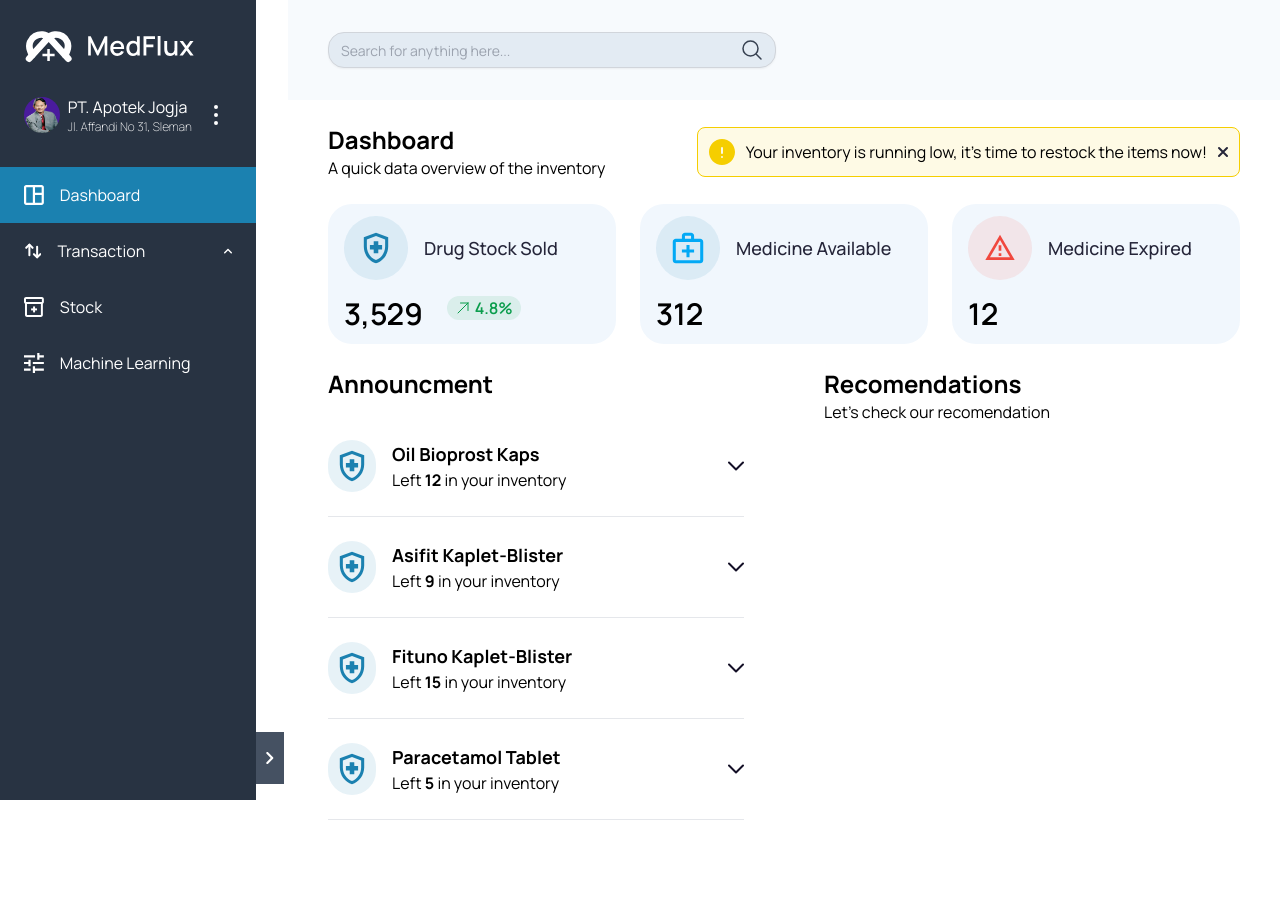
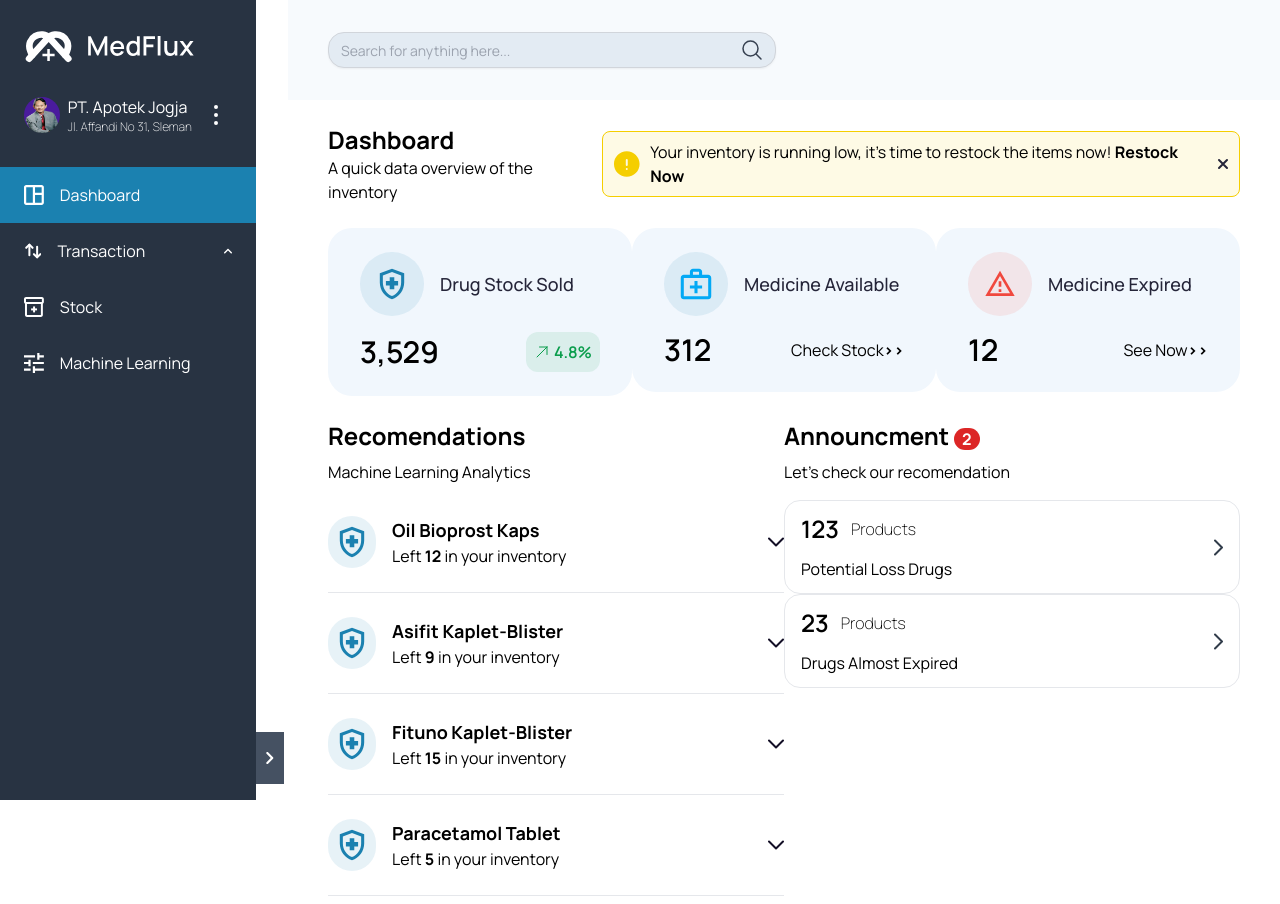
Before and after one commit to iamtaufik/medflux, a Next.js app: page /dashboard in a window 1280 px wide. Before the commit the page ends 836 px from the top, so only its background shows below. Built offline with nearby package versions, Linux system fonts and the light colour scheme.

Commit message:
feat: add some styleing at dashboard page

```diff
--- a/src/app/dashboard/page.tsx
+++ b/src/app/dashboard/page.tsx
@@ -33,7 +33,12 @@ const Page = () => {
             />
           </svg>
 
-          <p>Your inventory is running low, it's time to restock the items now!</p>
+          <p>
+            Your inventory is running low, it's time to restock the items now!{' '}
+            <a href="#" className="font-bold">
+              Restock Now
+            </a>
+          </p>
           <div className="cursor-pointer" onClick={() => setIsNotify(false)}>
             <svg xmlns="http://www.w3.org/2000/svg" fill="none" viewBox="0 0 24 24" strokeWidth={3} stroke="currentColor" className="w-4 h-4 text-black font-bold">
               <path strokeLinecap="round" strokeLinejoin="round" d="M6 18L18 6M6 6l12 12" />
@@ -41,7 +46,7 @@ const Page = () => {
           </div>
         </div>
       </div>
-      <div className="my-6 flex w-full gap-6 px-10">
+      <div className="my-6 flex w-full justify-between px-10">
         <Label
           title="Drug Stock Sold"
           value="3,529"
@@ -72,6 +77,7 @@ const Page = () => {
               </svg>
             </div>
           }
+          linkName="Check Stock"
         />
         <Label
           title="Medicine Expired"
@@ -86,25 +92,58 @@ const Page = () => {
               </svg>
             </div>
           }
+          linkName="See Now"
         />
       </div>
-      <div className="flex w-full gap-20 px-10">
+      <div className="flex w-full px-10 justify-between">
         <div className="w-full max-w-xl  ">
-          <h2 className="text-2xl font-bold">Announcment</h2>
-          <div className="flex flex-col my-4">
+          <h2 className="text-2xl font-bold">Recomendations</h2>
+          <p className="text-base font-normal mt-2">Machine Learning Analytics</p>
+          <div className="flex flex-col my-2">
             <Card title="Oil Bioprost Kaps" quantity={12} distributors={['PT. Kimiafarma', 'PBF Bali Jaya Farmasindo']} detailLink="#" />
             <Card title="Asifit Kaplet-Blister" quantity={9} distributors={['PT. Kimiafarma', 'PBF Bali Jaya Farmasindo']} detailLink="#" />
             <Card title="Fituno Kaplet-Blister" quantity={15} distributors={['PT. Kimiafarma', 'PBF Bali Jaya Farmasindo']} detailLink="#" />
             <Card title="Paracetamol Tablet" quantity={5} distributors={['PT. Kimiafarma', 'PBF Bali Jaya Farmasindo']} detailLink="#" />
           </div>
         </div>
-        <div className="w-full max-w-md ">
-          <h2 className="text-2xl font-bold">Recomendations</h2>
-          <p className="text-base font-normal">Let's check our recomendation</p>
+        <div className="w-full max-w-lg">
+          <h2 className="text-2xl font-bold">
+            Announcment <span className="bg-red-600 text-white  px-2 rounded-3xl text-base">2</span>
+          </h2>
+          <p className="text-base font-normal mt-2">Let's check our recomendation</p>
+          <div className="flex flex-col my-4">
+            <div className="flex border rounded-2xl px-4 py-3 justify-between items-center">
+              <div className="flex flex-col gap-3">
+                <div className="flex items-center gap-3">
+                  <h3 className="text-2xl font-semibold">123</h3>
+                  <p className="text-base font-extralight">Products</p>
+                </div>
+                <p className='text-base font-normal'>Potential Loss Drugs</p>
+              </div>
+              <div>
+                <svg width="9" height="17" viewBox="0 0 9 17" fill="none" xmlns="http://www.w3.org/2000/svg">
+                  <path d="M1 1.5L8 8.5L1 15.5" stroke="#313C4A" stroke-width="2" stroke-linecap="round" stroke-linejoin="round" />
+                </svg>
+              </div>
+            </div>
+            <div className="flex border rounded-2xl px-4 py-3 justify-between items-center">
+              <div className="flex flex-col gap-3">
+                <div className="flex items-center gap-3">
+                  <h3 className="text-2xl font-semibold">23</h3>
+                  <p className="text-base font-extralight">Products</p>
+                </div>
+                <p className='text-base font-normal'>Drugs Almost Expired</p>
+              </div>
+              <div>
+                <svg width="9" height="17" viewBox="0 0 9 17" fill="none" xmlns="http://www.w3.org/2000/svg">
+                  <path d="M1 1.5L8 8.5L1 15.5" stroke="#313C4A" stroke-width="2" stroke-linecap="round" stroke-linejoin="round" />
+                </svg>
+              </div>
+            </div>
+          </div>
         </div>
       </div>
     </>
-
   );
 };
 
--- a/src/components/Label.tsx
+++ b/src/components/Label.tsx
@@ -5,23 +5,31 @@ interface IProps {
   value: string;
   icon: React.ReactNode;
   percentage?: string;
+  linkName?: string;
 }
 
-const Label = ({ title, value, icon, percentage }: IProps) => {
+const Label = ({ title, value, icon, percentage, linkName }: IProps) => {
   return (
-    <div className="px-4 py-3 bg-[#f1f7fd] max-w-xs w-full rounded-3xl h-full">
+    <div className="px-8 py-6 bg-[#f1f7fd] max-w-xs w-full rounded-3xl h-full">
       <div className="flex whitespace-nowrap gap-4 items-center mb-4">
         {icon}
         <h2 className="text-black text-lg font-medium">{title}</h2>
       </div>
-      <div className="flex gap-6 items-start">
+      <div className="flex justify-between items-center">
         <p className="text-3xl font-semibold">{value}</p>
-        {percentage && (
-          <div className="bg-[#0A9D4C] bg-opacity-10 px-2 rounded-xl flex items-center gap-1">
+        {percentage ? (
+          <div className="bg-[#0A9D4C] bg-opacity-10 px-2 py-2 rounded-xl flex items-center gap-1">
             <svg xmlns="http://www.w3.org/2000/svg" fill="none" viewBox="0 0 24 24" strokeWidth={1.5} stroke="currentColor" className="w-4 h-4  text-[#0A9D4C]">
               <path strokeLinecap="round" strokeLinejoin="round" d="M4.5 19.5l15-15m0 0H8.25m11.25 0v11.25" />
             </svg>
             <p className="text-[#0A9D4C] font-semibold"> {percentage}</p>
+          </div>
+        ) : (
+          <div>
+            <a href="#">
+              {linkName}
+              <span className="font-bold">{'>>'}</span>
+            </a>
           </div>
         )}
       </div>
```
